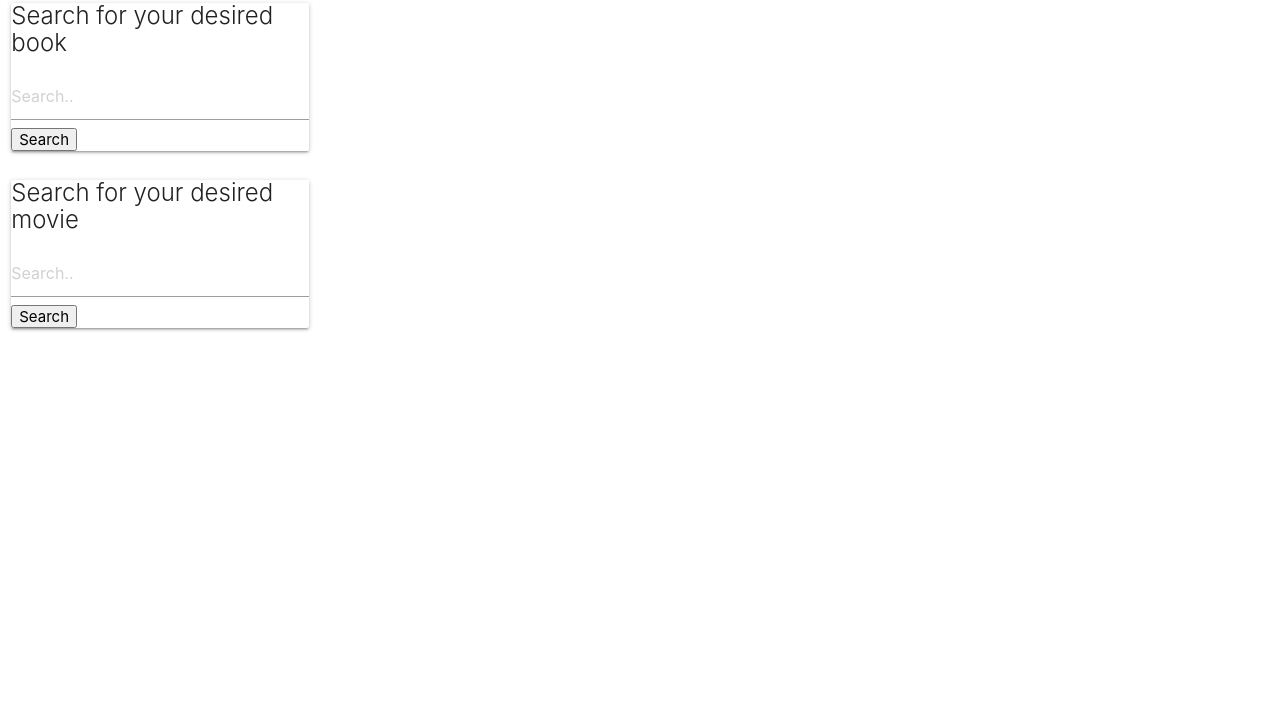
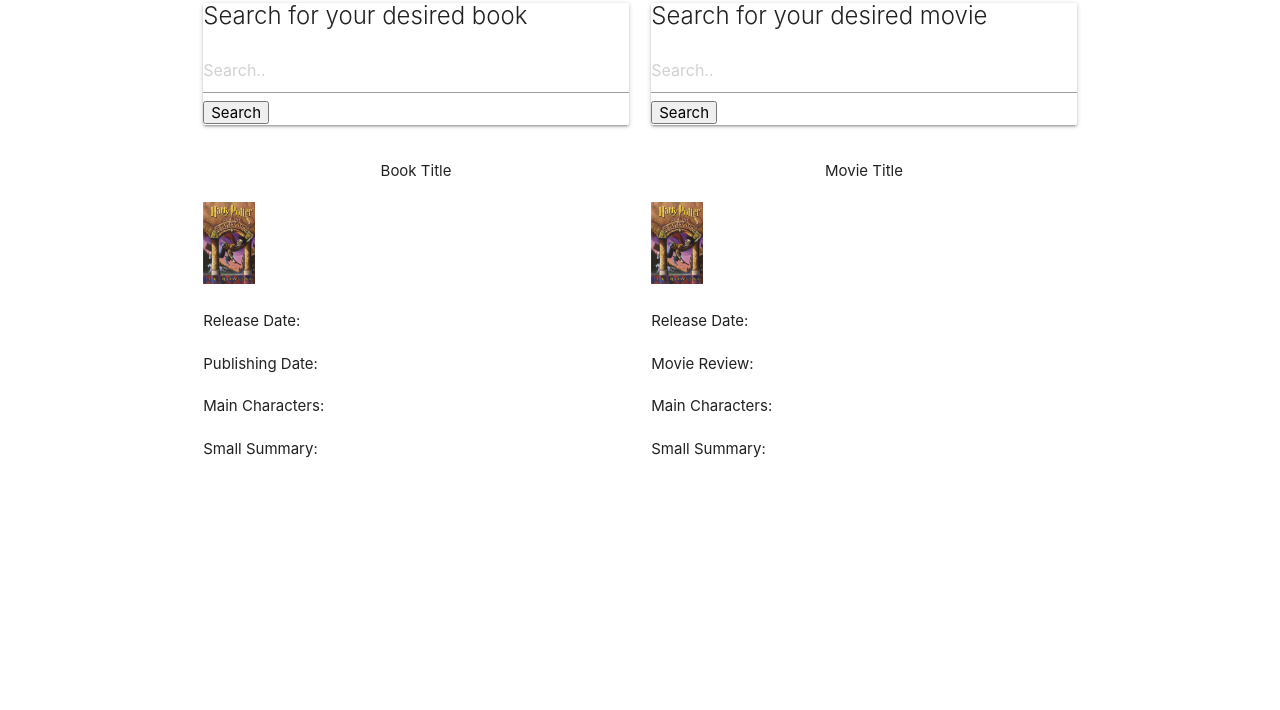
Before and after one commit to lverghese/project-one, a plain HTML site: page index.html in a window 1280 px wide. Shown: the part 90-800 px from the top of the page. Drawn offline with nearby package versions, Linux system fonts and the light colour scheme.

Commit message:
basic book and movie description for results from api

```diff
--- a/index.html
+++ b/index.html
@@ -22,9 +22,9 @@
 
 
 
-    <div class="row">
-
-        <div class="col s3">
+    <div class="container">
+        <div class="row">
+        <div class="col s6">
             <div class="card">
                 <h3 class="card-title text-uppercase">Search for your desired book</h3>
                 <form class="movies" action="action_page.php">
@@ -32,7 +32,8 @@
                     <button type="submit"><i class="fa fa-search"></i>Search</button>
                 </form>
             </div>
-
+        </div>
+        <div class="col s6">
             <div class="card">
                 <h3 class="card-title text-uppercase">Search for your desired movie</h3>
                 <form class="books" action="action_page.php">
@@ -41,12 +42,66 @@
                 </form>
             </div>
         </div>
-
-        <div class="col s9">
-          page content
         </div>
 
-      </div>
+
+
+        <div class="row">
+            <div class="col s6" id="bookContent">
+                <div class="row">
+                    <div class="col s12 h1 center-align" id="bookTitle">Book Title</div>
+                </div>
+
+                <div class="row center-align">
+                    <div class="col s2 center-align">
+                    <img src="./assets/images/harrypotter.jpg" alt="Book Image" class="responsive-img">
+                    </div>
+                </div>
+                <div class="row">
+                    <div class="col s12 py-3"> Release Date: <span id="releaseDate"></span></div>
+                </div>
+                <div class="row">
+                    <div class="col s12 py-3">Publishing Date: <span id="pubDate"></span></div>
+                </div>
+                <div class="row">
+                    <div class="col s12 py-3">Main Characters: <span id="mainChar"></span></div>
+                </div>
+                <div class="row">
+                    <div class="col s12 py-3">Small Summary: <span id="smallSum"></span></div>
+                </div>
+            </div>
+
+            <div class="col s6" id="movieContent">
+                <div class="row">
+                    <div class="col s12 h1 center-align" id="movieTitle">Movie Title</div>
+                </div>
+
+                <div class="row center-align">
+                    <div class="col s2 center-align">
+                    <img src="./assets/images/harrypotter.jpg" alt="Movie Image" class="responsive-img">
+                    </div>
+                </div>
+                <div class="row">
+                    <div class="col s12 py-3"> Release Date: <span id="releaseDate"></span></div>
+                </div>
+                <div class="row">
+                    <div class="col s12 py-3">Movie Review: <span id="movieReview"></span></div>
+                </div>
+                <div class="row">
+                    <div class="col s12 py-3">Main Characters: <span id="mainChar"></span></div>
+                </div>
+                <div class="row">
+                    <div class="col s12 py-3">Small Summary: <span id="smallSum"></span></div>
+                </div>
+
+            </div>
+
+
+        </div>
+
+    </div>
+
+
 
 </body>
 </html>
```
Also changed, not shown: assets/images/harrypotter.jpg (added).
